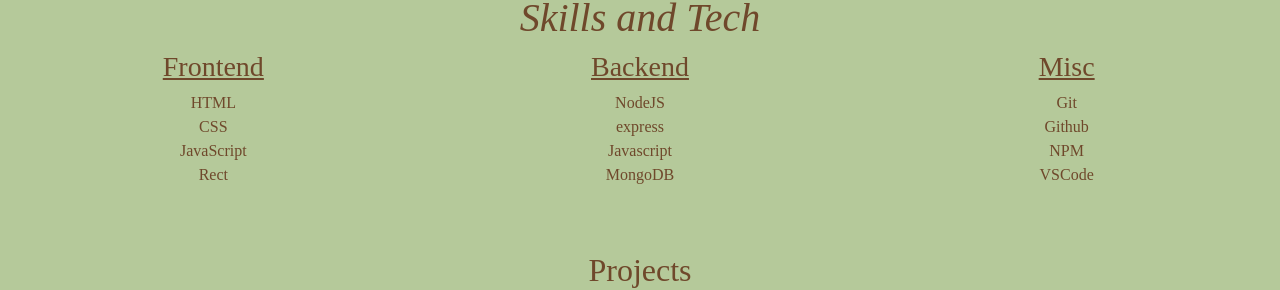
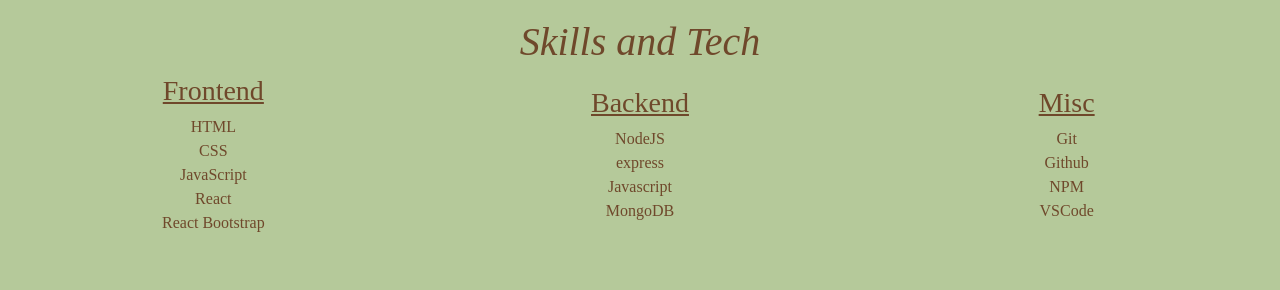
Before and after one commit to olvbrntly/personal-site, a React (Create React App) app: page / in a window 1280 px wide. Shown: the part 1295-1585 px from the top of the page. Built offline with nearby package versions, Linux system fonts and the light colour scheme.

Commit message:
corrected typo

```diff
--- a/src/components/Skills.js
+++ b/src/components/Skills.js
@@ -9,7 +9,8 @@
                     <p>HTML</p>
                     <p>CSS</p>
                     <p>JavaScript</p>
-                    <p>Rect</p>
+                    <p>React</p>
+                    <p>React Bootstrap</p>
 
             </div>
             <div className="backend-skills skill-type">
```
